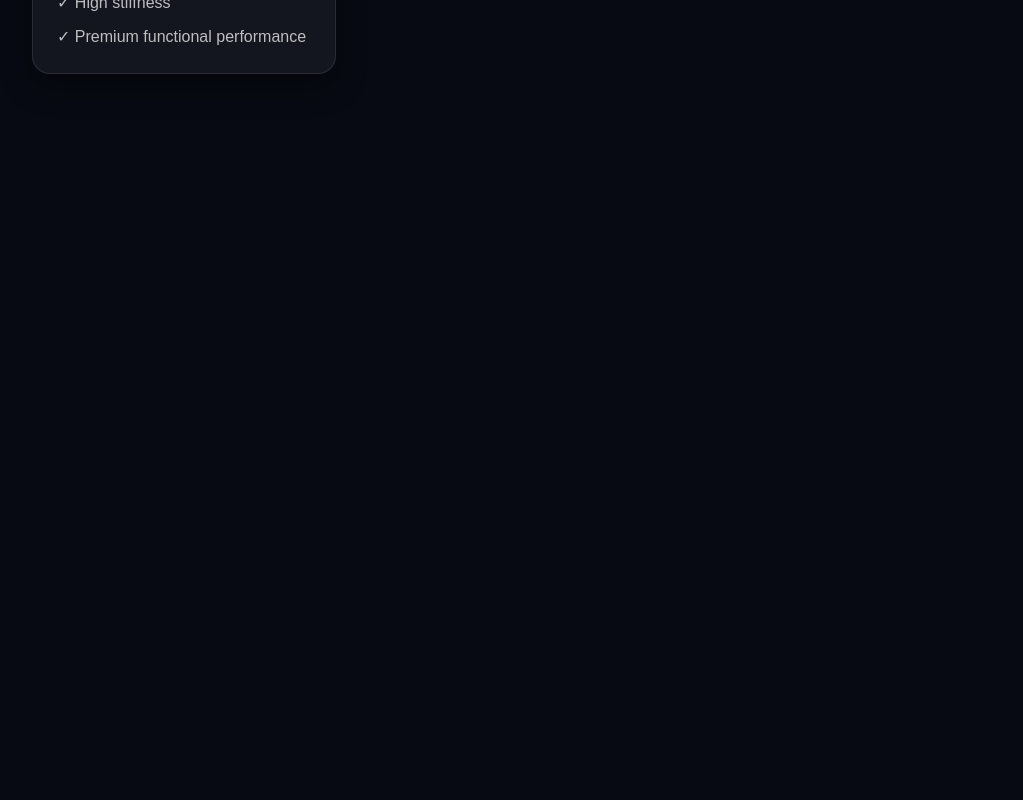
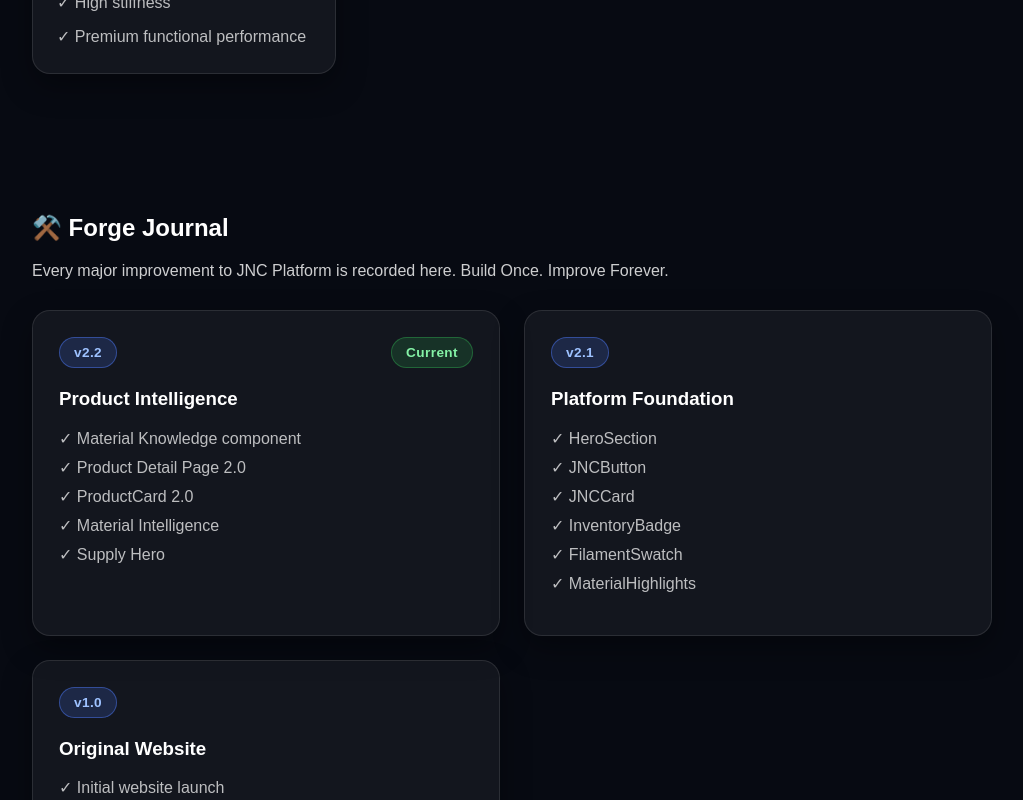
Before and after one commit to jnc3designs/jnc3designs-website, a Next.js app in the folder jnc3designs-premium/: page /platform in a window 1280 px wide. Shown: the part 2840-3640 px from the top of the page, without its empty margins (128-1151 px from the left). Before the commit the page ends 3034 px from the top, so only its background shows below. Built offline with nearby package versions, Linux system fonts and the light colour scheme.

Commit message:
Add ForgeJournal component to PlatformPage

```diff
--- a/jnc3designs-premium/app/platform/page.js
+++ b/jnc3designs-premium/app/platform/page.js
@@ -5,6 +5,7 @@ import JNCInput from "../../components/JNCInput";
 import InventoryBadge from "../../components/InventoryBadge";
 import MaterialHighlights from "../../components/MaterialHighlights";
 import ForgeStatus from "../../components/ForgeStatus";
+import ForgeJournal from "../../components/ForgeJournal";
 
 export default function PlatformPage() {
   return (
@@ -104,6 +105,7 @@ export default function PlatformPage() {
   </div>
 
 </section>
+    <ForgeJournal />
     </main>
   );
 }
```
